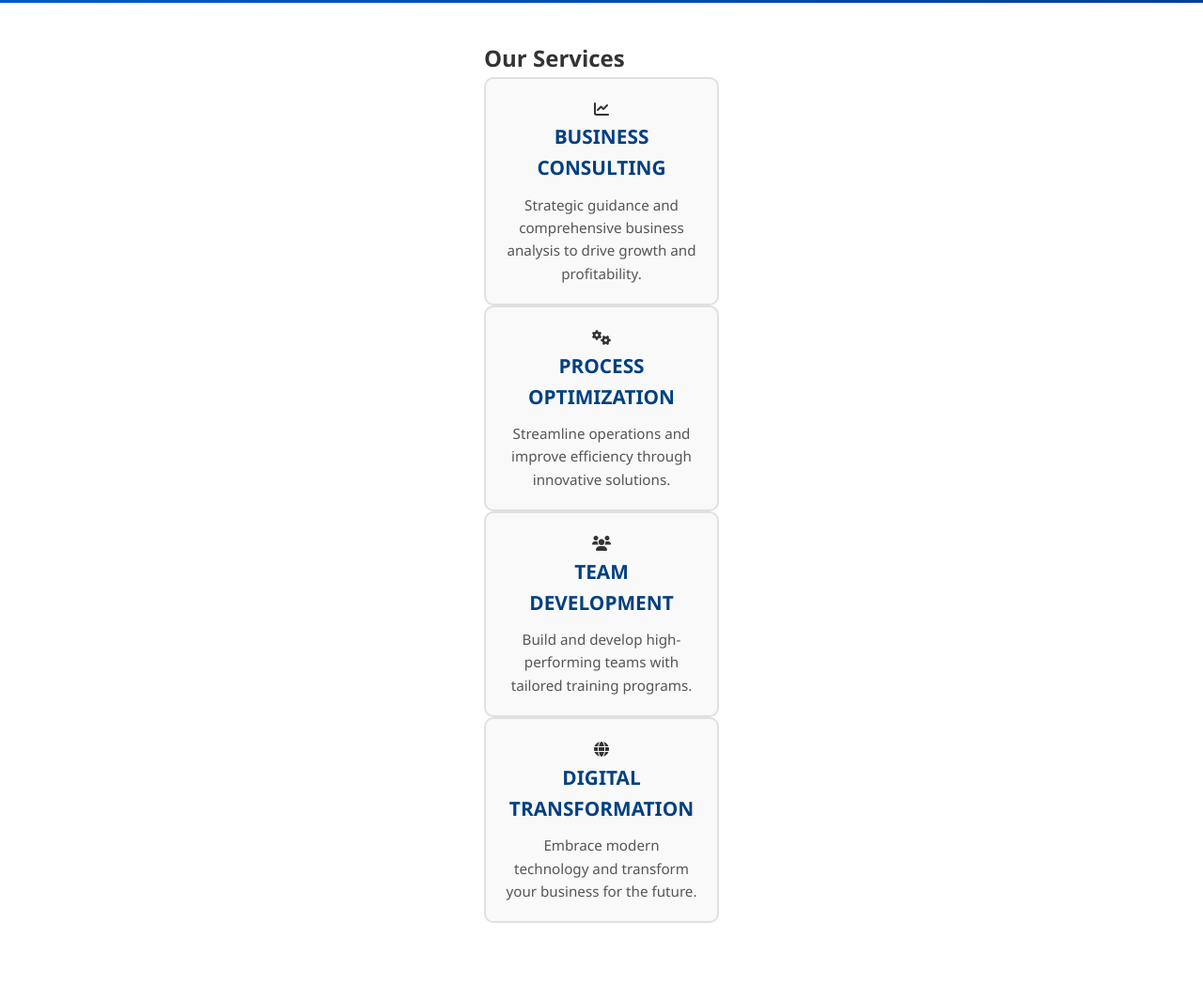
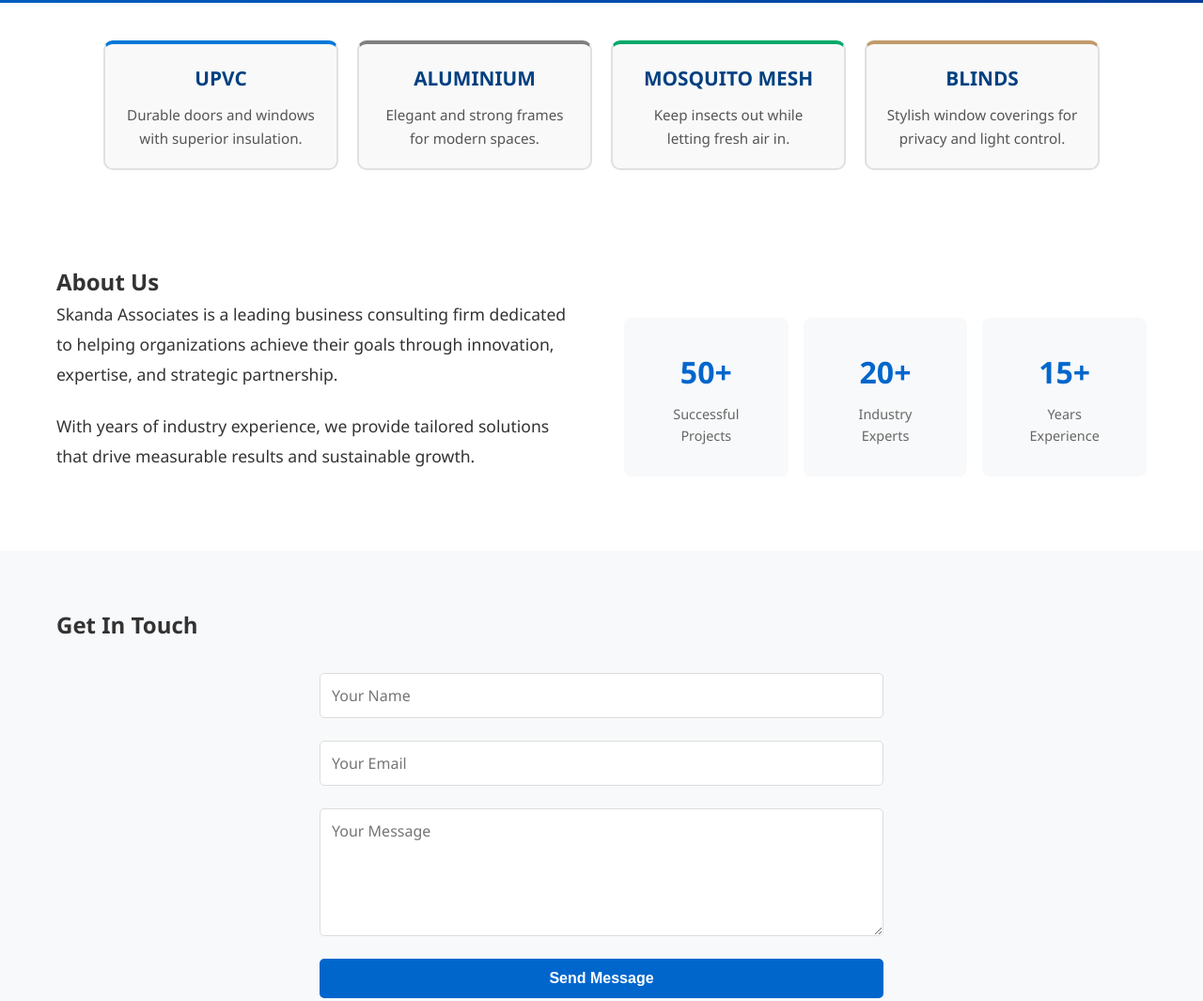
Before and after one commit to skandaassociates7-png/skanda, a plain HTML site: page index.html in a window 1280 px wide. Shown: the part 480-1545 px from the top of the page at 94% size. Drawn offline with Linux system fonts and the light colour scheme.

Commit message:
Update services section with new offerings
Replaced the existing services section with new service offerings including UPVC, Aluminium, Mosquito Mesh, and Blinds.

```diff
--- a/index.html
+++ b/index.html
@@ -31,33 +31,26 @@
     </section>
 
     <!-- Services Section -->
-    <section id="services" class="services">
-        <div class="container">
-            <h2>Our Services</h2>
-            <div class="services-grid">
-                <div class="service-card">
-                    <i class="fas fa-chart-line"></i>
-                    <h3>Business Consulting</h3>
-                    <p>Strategic guidance and comprehensive business analysis to drive growth and profitability.</p>
-                </div>
-                <div class="service-card">
-                    <i class="fas fa-cogs"></i>
-                    <h3>Process Optimization</h3>
-                    <p>Streamline operations and improve efficiency through innovative solutions.</p>
-                </div>
-                <div class="service-card">
-                    <i class="fas fa-users"></i>
-                    <h3>Team Development</h3>
-                    <p>Build and develop high-performing teams with tailored training programs.</p>
-                </div>
-                <div class="service-card">
-                    <i class="fas fa-globe"></i>
-                    <h3>Digital Transformation</h3>
-                    <p>Embrace modern technology and transform your business for the future.</p>
-                </div>
-            </div>
-        </div>
-    </section>
+
+               <div class="services">
+  <div class="service-card upvc">
+    <h3>UPVC</h3>
+    <p>Durable doors and windows with superior insulation.</p>
+  </div>
+  <div class="service-card aluminium">
+    <h3>Aluminium</h3>
+    <p>Elegant and strong frames for modern spaces.</p>
+  </div>
+  <div class="service-card mesh">
+    <h3>Mosquito Mesh</h3>
+    <p>Keep insects out while letting fresh air in.</p>
+  </div>
+  <div class="service-card blinds">
+    <h3>Blinds</h3>
+    <p>Stylish window coverings for privacy and light control.</p>
+  </div>
+</div>
+
 
     <!-- About Section -->
     <section id="about" class="about">
```
